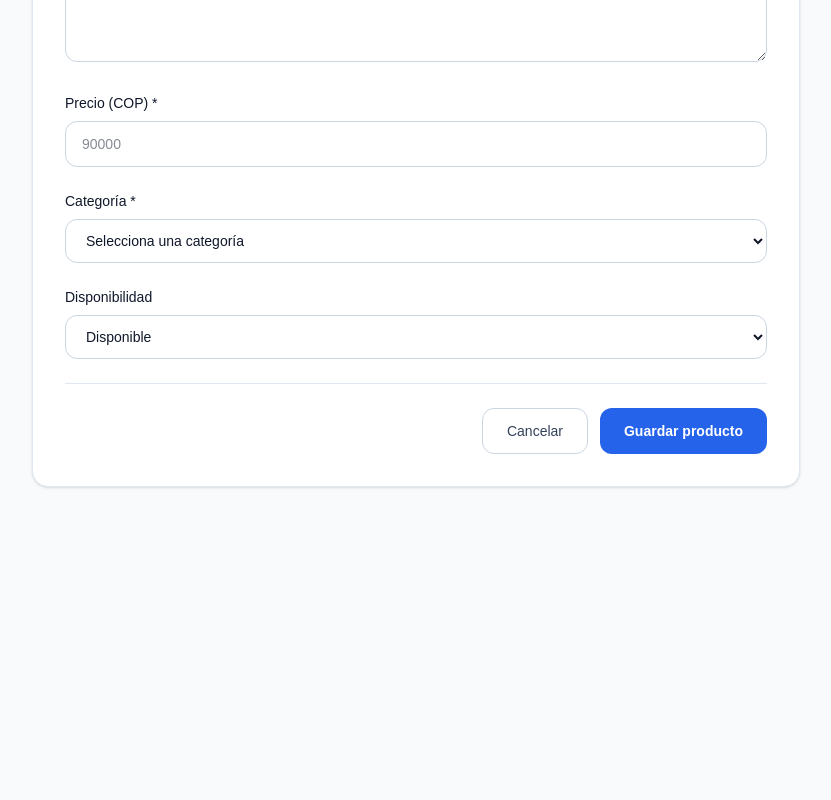
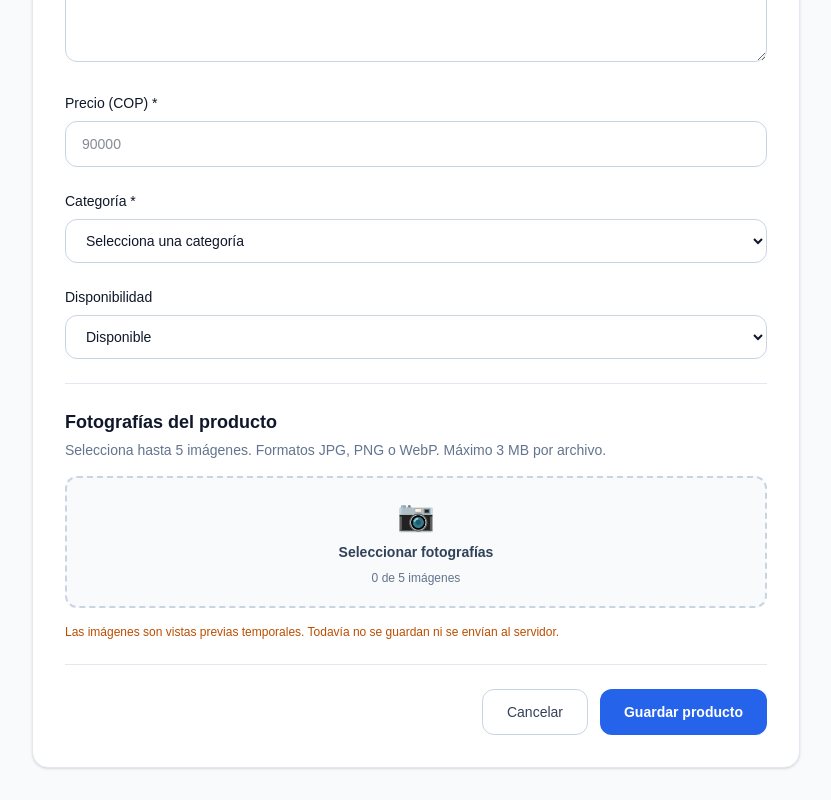
Before and after one commit to yeison8a/catalogo-digital-frontend, a Next.js app: page /admin/products/new in a window 1280 px wide. Shown: the part 504-1304 px from the top of the page, without its empty margins (224-1055 px from the left). Before the commit the page ends 1023 px from the top, so only its background shows below. Built offline with nearby package versions, Linux system fonts and the light colour scheme.

Commit message:
feat: add product image selection and previews

```diff
--- a/src/components/admin/ProductForm.tsx
+++ b/src/components/admin/ProductForm.tsx
@@ -8,6 +8,7 @@ import Link from "next/link";
 
 import type { Category, Product } from "@/types/product";
 import { saveProduct } from "@/lib/productStorage";
+import ProductImageUploader from "./ProductImageUploader";
 import {
   useStoredCategories,
   mergeCategories,
@@ -276,6 +277,10 @@ const activeCategories = allCategories.filter(
         </select>
       </div>
 
+    <div className="border-t border-slate-200 pt-6">
+        <ProductImageUploader />
+    </div>
+
       {/* Error */}
       {error && (
         <p
--- /dev/null
+++ b/src/components/admin/ProductImageUploader.tsx
@@ -0,0 +1,230 @@
+
+"use client";
+
+import { useRef, useState } from "react";
+import type { ChangeEvent } from "react";
+import Image from "next/image";
+
+import type { SelectedProductImage } from "@/types/productImage";
+
+const MAX_IMAGES = 5;
+const MAX_FILE_SIZE = 3 * 1024 * 1024;
+
+const ALLOWED_TYPES = [
+  "image/jpeg",
+  "image/png",
+  "image/webp",
+];
+
+function readImage(file: File): Promise<string> {
+  return new Promise((resolve, reject) => {
+    const reader = new FileReader();
+
+    reader.onload = () => {
+      if (typeof reader.result === "string") {
+        resolve(reader.result);
+      } else {
+        reject(new Error("No se pudo leer la imagen"));
+      }
+    };
+
+    reader.onerror = () => reject(reader.error);
+    reader.readAsDataURL(file);
+  });
+}
+
+export default function ProductImageUploader() {
+  const [images, setImages] = useState<SelectedProductImage[]>([]);
+  const [mainImageId, setMainImageId] = useState<string | null>(null);
+  const [error, setError] = useState("");
+  const [loading, setLoading] = useState(false);
+
+  const inputRef = useRef<HTMLInputElement>(null);
+
+  async function handleFiles(
+    event: ChangeEvent<HTMLInputElement>
+  ) {
+    const files = Array.from(event.target.files ?? []);
+    event.target.value = "";
+
+    if (files.length === 0) return;
+
+    setError("");
+
+    if (images.length + files.length > MAX_IMAGES) {
+      setError(`Solo puedes seleccionar ${MAX_IMAGES} imágenes.`);
+      return;
+    }
+
+    for (const file of files) {
+      if (!ALLOWED_TYPES.includes(file.type)) {
+        setError("Solo se permiten imágenes JPG, PNG y WebP.");
+        return;
+      }
+
+      if (file.size > MAX_FILE_SIZE) {
+        setError(`La imagen "${file.name}" supera los 3 MB.`);
+        return;
+      }
+
+      if (file.size === 0) {
+        setError("No se permiten archivos vacíos.");
+        return;
+      }
+    }
+
+    setLoading(true);
+
+    try {
+      const newImages = await Promise.all(
+        files.map(async (file) => ({
+          id: crypto.randomUUID(),
+          file,
+          previewUrl: await readImage(file),
+        }))
+      );
+
+      setImages((previous) => [...previous, ...newImages]);
+
+      if (mainImageId === null && newImages.length > 0) {
+        setMainImageId(newImages[0].id);
+      }
+    } catch {
+      setError("No fue posible leer las imágenes seleccionadas.");
+    } finally {
+      setLoading(false);
+    }
+  }
+
+  function removeImage(id: string) {
+    const remaining = images.filter(
+      (image) => image.id !== id
+    );
+
+    setImages(remaining);
+
+    if (mainImageId === id) {
+      setMainImageId(remaining[0]?.id ?? null);
+    }
+  }
+
+  return (
+    <section className="space-y-4">
+      <div>
+        <h2 className="text-lg font-semibold text-slate-900">
+          Fotografías del producto
+        </h2>
+
+        <p className="mt-1 text-sm text-slate-500">
+          Selecciona hasta {MAX_IMAGES} imágenes.
+          Formatos JPG, PNG o WebP. Máximo 3 MB por archivo.
+        </p>
+      </div>
+
+      {/* Campo de selección */}
+      <input
+        ref={inputRef}
+        type="file"
+        accept="image/jpeg,image/png,image/webp"
+        multiple
+        onChange={handleFiles}
+        disabled={loading || images.length >= MAX_IMAGES}
+        className="sr-only"
+        aria-label="Seleccionar fotografías"
+      />
+
+      <button
+        type="button"
+        onClick={() => inputRef.current?.click()}
+        disabled={loading || images.length >= MAX_IMAGES}
+        className="flex min-h-32 w-full flex-col items-center justify-center gap-2 rounded-xl border-2 border-dashed border-slate-300 bg-slate-50 p-5 text-center transition-colors hover:border-blue-400 hover:bg-blue-50 disabled:cursor-not-allowed disabled:opacity-50"
+      >
+        <span className="text-3xl" aria-hidden="true">
+          📷
+        </span>
+
+        <span className="text-sm font-semibold text-slate-700">
+          {loading
+            ? "Procesando imágenes..."
+            : "Seleccionar fotografías"}
+        </span>
+
+        <span className="text-xs text-slate-500">
+          {images.length} de {MAX_IMAGES} imágenes
+        </span>
+      </button>
+
+      {/* Errores */}
+      {error && (
+        <p
+          role="alert"
+          className="rounded-lg bg-red-50 p-3 text-sm text-red-700"
+        >
+          {error}
+        </p>
+      )}
+
+      {/* Vista previa */}
+      {images.length > 0 && (
+        <div className="grid grid-cols-2 gap-3 sm:grid-cols-3">
+          {images.map((image) => (
+            <article
+              key={image.id}
+              className="overflow-hidden rounded-xl border border-slate-200 bg-white"
+            >
+              <div className="relative aspect-square bg-slate-100">
+                <Image
+                  src={image.previewUrl}
+                  alt={`Vista previa de ${image.file.name}`}
+                  fill
+                  unoptimized
+                  sizes="(max-width: 640px) 50vw, 33vw"
+                  className="object-cover"
+                />
+
+                {mainImageId === image.id && (
+                  <span className="absolute left-2 top-2 rounded-md bg-blue-600 px-2 py-1 text-xs font-medium text-white">
+                    Principal
+                  </span>
+                )}
+              </div>
+
+              <div className="space-y-2 p-3">
+                <p
+                  className="truncate text-xs text-slate-600"
+                  title={image.file.name}
+                >
+                  {image.file.name}
+                </p>
+
+                <button
+                  type="button"
+                  onClick={() => setMainImageId(image.id)}
+                  disabled={mainImageId === image.id}
+                  className="w-full rounded-lg border border-slate-200 px-2 py-2 text-xs font-medium text-slate-700 disabled:bg-slate-100 disabled:text-slate-400"
+                >
+                  {mainImageId === image.id
+                    ? "Imagen principal"
+                    : "Hacer principal"}
+                </button>
+
+                <button
+                  type="button"
+                  onClick={() => removeImage(image.id)}
+                  className="w-full rounded-lg bg-red-50 px-2 py-2 text-xs font-medium text-red-700 hover:bg-red-100"
+                >
+                  Eliminar
+                </button>
+              </div>
+            </article>
+          ))}
+        </div>
+      )}
+
+      <p className="text-xs text-amber-700">
+        Las imágenes son vistas previas temporales.
+        Todavía no se guardan ni se envían al servidor.
+      </p>
+    </section>
+  );
+}
--- /dev/null
+++ b/src/types/productImage.ts
@@ -0,0 +1,6 @@
+
+export interface SelectedProductImage {
+  id: string;
+  file: File;
+  previewUrl: string;
+}
```
